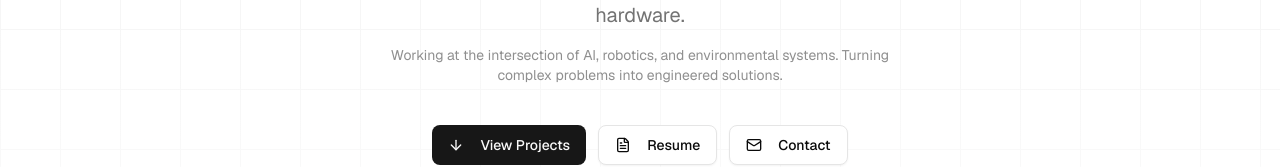
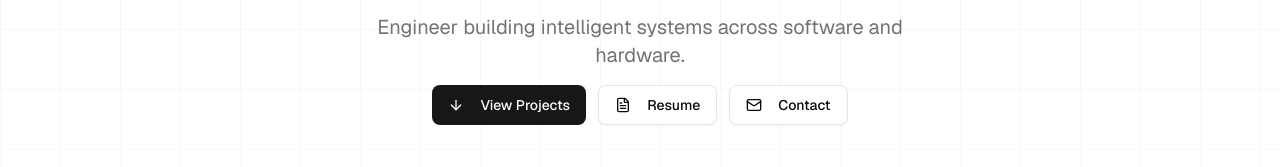
Before and after one commit to sumedhk0/sumedhk0.github.io, a Next.js app: page / in a window 1280 px wide. Shown: the part 735-902 px from the top of the page. Built offline with nearby package versions, Linux system fonts and the light colour scheme.

Commit message:
next title

```diff
--- a/components/sections/hero.tsx
+++ b/components/sections/hero.tsx
@@ -72,15 +72,7 @@ export function Hero({ onResumeOpen }: { onResumeOpen: () => void }) {
           Engineer building intelligent systems across software and hardware.
         </motion.p>
 
-        <motion.p
-          initial={{ opacity: 0 }}
-          animate={{ opacity: 1 }}
-          transition={{ duration: 0.4, delay: 0.25 }}
-          className="mx-auto mb-10 max-w-lg text-sm text-muted-foreground/80"
-        >
-          Working at the intersection of AI, robotics, and environmental
-          systems. Turning complex problems into engineered solutions.
-        </motion.p>
+
 
         <motion.div
           initial={{ opacity: 0 }}
```
